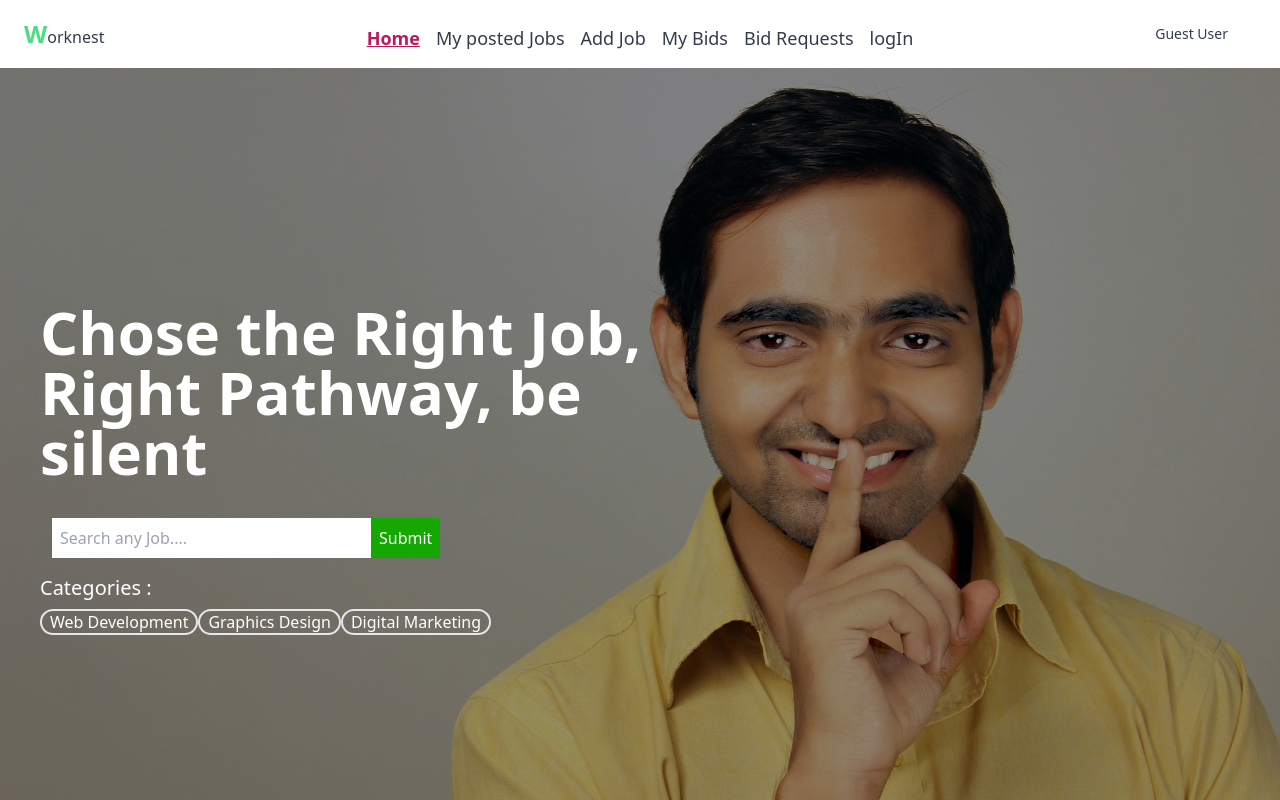
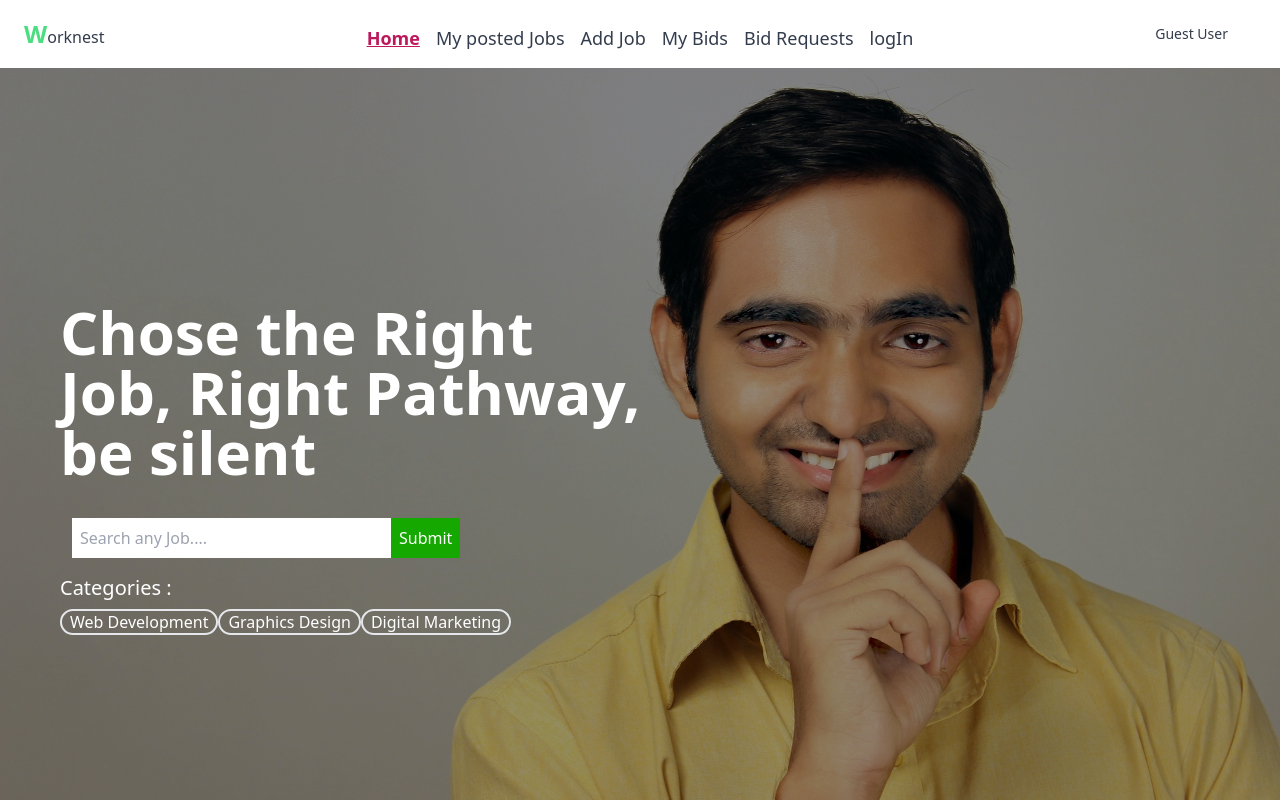
Before and after one commit to shaonbishwas/Online-Marketplace, a React (Vite) app: page / in a window 1280 px wide. Shown: the top 800 px of the page. Built offline with nearby package versions, Linux system fonts and the light colour scheme; no server answers; some icons are missing.

Commit message:
private route problem fixed

```diff
--- a/package.json
+++ b/package.json
@@ -12,6 +12,7 @@
   "dependencies": {
     "axios": "^1.6.0",
     "firebase": "^10.5.2",
+    "framer-motion": "^10.16.4",
     "localforage": "^1.10.0",
     "match-sorter": "^6.3.1",
     "react": "^18.2.0",
--- a/src/Components/Footer/Footer.jsx
+++ b/src/Components/Footer/Footer.jsx
@@ -9,7 +9,7 @@ import { SiIndeed } from "react-icons/si";
 
 const Footer = () => {
   return (
-    <div className="bg-black text-white py-20 px-16 flex flex-col gap-14">
+    <div className="bg-black text-white py-20 px-16 flex flex-col gap-14 ">
       <div className="md:max-w-[1400px] mx-auto w-full">
       <div className="text-2xl mb-10">
           <span className="font-bold text-4xl text-green-400">W</span>orknest
--- a/src/Components/Job.jsx
+++ b/src/Components/Job.jsx
@@ -1,7 +1,7 @@
 import PropTypes from "prop-types";
 import { Link } from "react-router-dom";
 
-const Job = ({job}) => {
+const Job = ({ job }) => {
   const {
     _id,
     title,
--- a/src/Components/Navbar/Navbar.jsx
+++ b/src/Components/Navbar/Navbar.jsx
@@ -73,7 +73,7 @@ const Navbar = () => {
     </>
   );
   return (
-    <div className="navbar bg-base-100">
+    <div className="navbar bg-base-100 ">
       <div className="navbar-start">
         <div className="dropdown">
           <label tabIndex={0} className="btn btn-ghost lg:hidden">
--- a/src/Layouts/Login/Login.jsx
+++ b/src/Layouts/Login/Login.jsx
@@ -53,6 +53,7 @@ const Login = () => {
       navigate("/");
     })
     .catch(error => {
+      setLoading(false);
       Swal.fire({
         title: "Error!",
         text: `${error.message}`,
--- a/src/Pages/BidRequests.jsx
+++ b/src/Pages/BidRequests.jsx
@@ -15,7 +15,14 @@ const BidRequests = () => {
   if (!requests) {
     return (
       <div className="flex justify-center items-center min-h-[400px]">
-        <span className="loading loading-infinity loading-lg"></span>
+        <span className="loading loading-infinity loading-lg "></span>
+      </div>
+    );
+  }
+  if (requests.length === 0) {
+    return (
+      <div className="flex justify-center items-center min-h-[400px]">
+        <span className="text-2xl font-bold text-gray-400 "> No Requests Available</span>
       </div>
     );
   }
--- a/src/Pages/Home.jsx
+++ b/src/Pages/Home.jsx
@@ -1,4 +1,5 @@
 import { useEffect, useState } from "react";
+import { motion } from "framer-motion";
 import Job from "../Components/Job";
 import { Tab, Tabs, TabList, TabPanel } from "react-tabs";
 import "react-tabs/style/react-tabs.css";
@@ -19,14 +20,24 @@ const Home = () => {
   // console.log(import.meta.env.VITE_APIKEY)
 
   return (
-    <div>
+    <div className="">
       <div className="relative  h-screen ">
-        <img src={banner} alt="" className="h-full w-full" />
+        <img src={banner} alt="" className="h-full w-full " />
         <div className="absolute top-0 bg-[#0000006b] text-white h-full w-full">
-          <div className="lg:w-1/2 flex flex-col justify-center h-full ml-10 space-y-4 w-full ">
-            <h1 className="text-3xl md:text-6xl mb-5 font-bold">
-              Chose the Right Job, Right Pathway, be silent
-            </h1>
+          <div className="lg:w-1/2 flex flex-col justify-center h-full p-5  lg:ml-10 space-y-4 w-full ">
+            <motion.div
+              initial={{ scale: 0 }}
+              animate={{ rotate: 0, scale: 1 }}
+              transition={{
+                type: "spring",
+                stiffness: 260,
+                damping: 20,
+              }}
+            >
+              <h1 className="text-3xl md:text-3xl lg:text-6xl mb-5 font-bold">
+                Chose the Right Job, Right Pathway, be silent
+              </h1>
+            </motion.div>
             <div className="ml-3">
               <input
                 type="text"
@@ -37,15 +48,25 @@ const Home = () => {
             </div>
             <div>
               <p className="text-xl mb-2">Categories :</p>
-              <span className="border-2 rounded-full px-2">
-                Web Development
-              </span>
+              <motion.div
+                initial={{ scale: 0 }}
+                animate={{ rotate: 0, scale: 1 }}
+                transition={{
+                  type: "spring",
+                  stiffness: 260,
+                  damping: 20,
+                }}
+              >
+                <span className="border-2 rounded-full px-2">
+                  Web Development
+                </span>
               <span className="border-2 rounded-full px-2">
                 Graphics Design
               </span>
               <span className="border-2 rounded-full px-2">
                 Digital Marketing
               </span>
+              </motion.div>
             </div>
           </div>
         </div>
@@ -53,7 +74,7 @@ const Home = () => {
       <h1 className="text-center text-6xl font-bold text-black my-20">
         Our Listed Jobs
       </h1>
-      <Tabs className="md:max-w-[1400px] mx-auto">
+      <Tabs className="lg:max-w-[1400px] mx-auto">
         <TabList>
           <Tab onClick={() => setCategory("")}>All</Tab>
           <Tab onClick={() => setCategory("Web Development")}>
@@ -102,7 +123,9 @@ const Home = () => {
         <div className="lg:absolute  bg-[#000000a5]  h-full w-full top-0 text-white ">
           <div className="flex flex-col md:flex-row p-10 h-full lg:max-w-[1400px] mx-auto">
             <div className="lg:w-1/2 w-full flex flex-col justify-center">
-              <h1 className="text-4xl md:text-8xl font-bold">Find talent your way</h1>
+              <h1 className="text-4xl md:text-8xl font-bold">
+                Find talent your way
+              </h1>
               <p className="mt-8 text-lg font-semibold">
                 Work with the largest network of independent professionals and
                 get things done—from quick turnarounds to big transformations.
@@ -129,7 +152,9 @@ const Home = () => {
                 <h1 className="text-4xl font-semibold">
                   Get advice from an <br /> industry expert
                 </h1>
-                <p className="text-lg font-semibold font-sans">Consultations</p>
+                <p className="text-lg font-semibold font-sans">
+                  Consultations -
+                </p>
               </div>
             </div>
           </div>
@@ -138,7 +163,7 @@ const Home = () => {
 
       <div className="bg-[#f7f7f7] text-center pb-28 pt-20">
         <h1 className="mb-20 text-5xl font-bold">How it Works</h1>
-        <div className="flex flex-col lg:flex-row md:max-w-[1400px] mx-auto gap-20">
+        <div className="flex flex-col lg:flex-row lg:max-w-[1400px] mx-auto gap-20">
           <div className="flex flex-col items-center space-y-2">
             <IoReaderOutline className="text-7xl"></IoReaderOutline>
             <h1 className="text-3xl font-semibold">1. Create a Bid</h1>
--- a/src/Pages/MyBids.jsx
+++ b/src/Pages/MyBids.jsx
@@ -26,7 +26,14 @@ const MyBids = () => {
   const handleSelectChange = (event) => {
     setSortmethod(event.target.value);
   };
-  console.log(sortMethod)
+  // console.log(sortMethod)
+  if (bids.length === 0) {
+    return (
+      <div className="flex justify-center items-center min-h-[400px]">
+        <span className="text-2xl font-bold text-gray-400"> No Bids Available</span>
+      </div>
+    );
+  }
   return (
     <>
       <div className="md:w-[90%] lg:max-w-[1400px] mx-auto flex gap-5">
--- a/src/Pages/MyPostedJobs.jsx
+++ b/src/Pages/MyPostedJobs.jsx
@@ -7,7 +7,7 @@ const MyPostedJobs = () => {
   const { user } = useAuth();
 
   useEffect(() => {
-    document.title = "Worknest | My posted jobs"
+    document.title = "Worknest | My posted jobs";
     axios
       .get(`http://localhost:5000/api/v1/all-jobs?email=${user.email}`)
       .then((res) => setJobs(res.data));
@@ -16,6 +16,13 @@ const MyPostedJobs = () => {
     return (
       <div className="flex justify-center items-center min-h-[400px]">
         <span className="loading loading-infinity loading-lg"></span>
+      </div>
+    );
+  }
+  if (jobs.length === 0) {
+    return (
+      <div className="flex justify-center items-center min-h-[400px]">
+        <span className="text-2xl font-bold text-gray-400"> No Jobs Available</span>
       </div>
     );
   }
--- a/src/Providers/AuthProvider/AuthProvider.jsx
+++ b/src/Providers/AuthProvider/AuthProvider.jsx
@@ -30,25 +30,28 @@ const AuthProvider = ({ children }) => {
     return signOut(auth);
   };
   const googleLogin = () => {
+    setLoading(true)
     return signInWithPopup(auth, provider);
   };
   useEffect(() => {
     const unsubscribe = onAuthStateChanged(auth, (user) => {
-      if (user) {
-        setUser(user);
-        setLoading(false);
-        console.log(user);
-        // axios.post(
-        //   "http://localhost:5000/jwt",
-        //   { email: user.email },
-        //   { withCredentials: true }
-        // );
-      } else {
-        setUser(null);
-        // axios.get("http://localhost:5000/deletecookie", {
-        //   withCredentials: true,
-        // });
-      }
+      setUser(user)
+      setLoading(false)
+      // if (user) {
+      //   setUser(user);
+      //   setLoading(false);
+      //   console.log(user);
+      //   // axios.post(
+      //   //   "http://localhost:5000/jwt",
+      //   //   { email: user.email },
+      //   //   { withCredentials: true }
+      //   // );
+      // } else {
+      //   setUser(null);
+      //   // axios.get("http://localhost:5000/deletecookie", {
+      //   //   withCredentials: true,
+      //   // });
+      // }
     });
     return () => unsubscribe();
   }, []);
```
Also changed, not shown: 2 other files (tests, documents, lock files or other folders).
